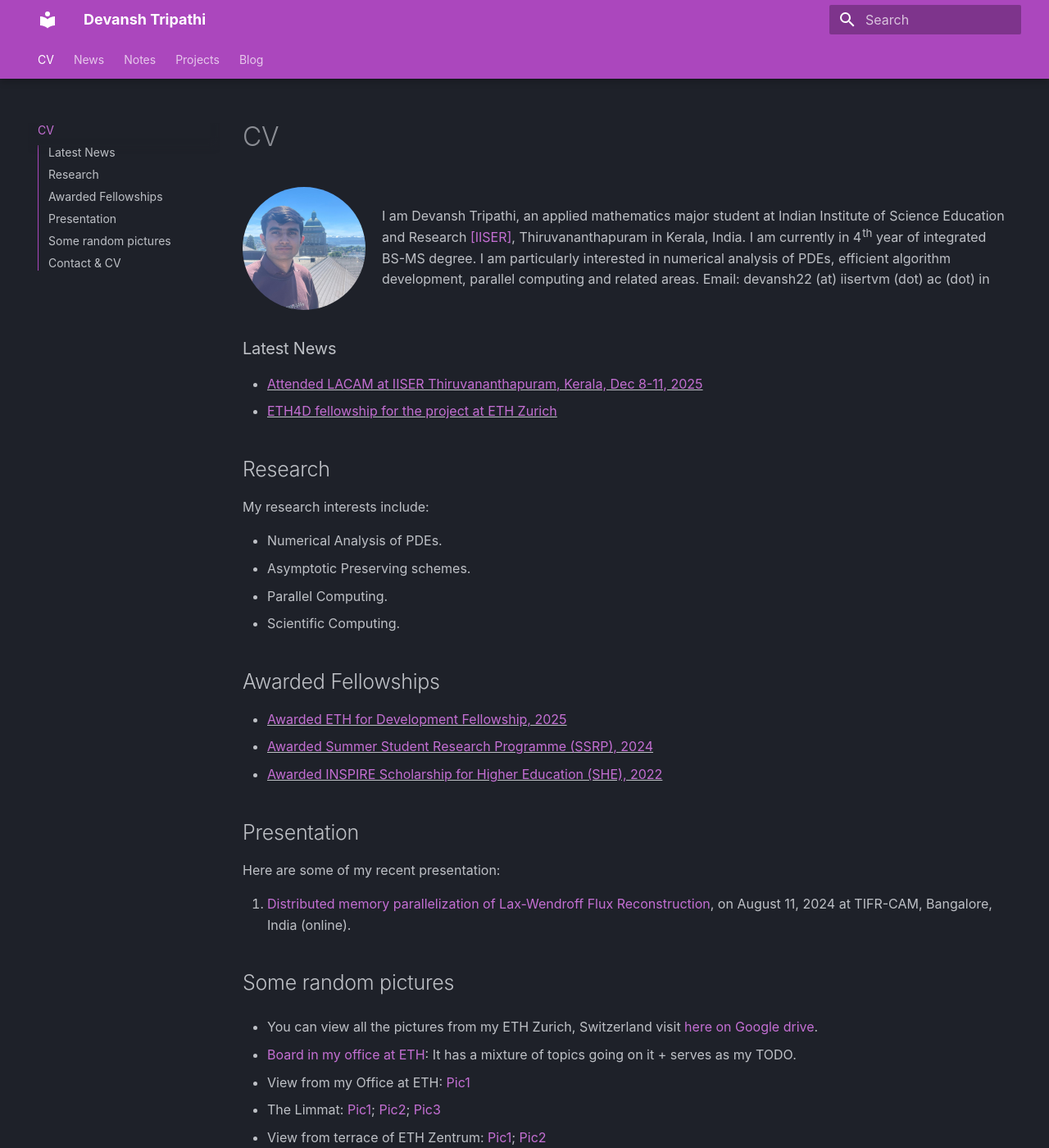
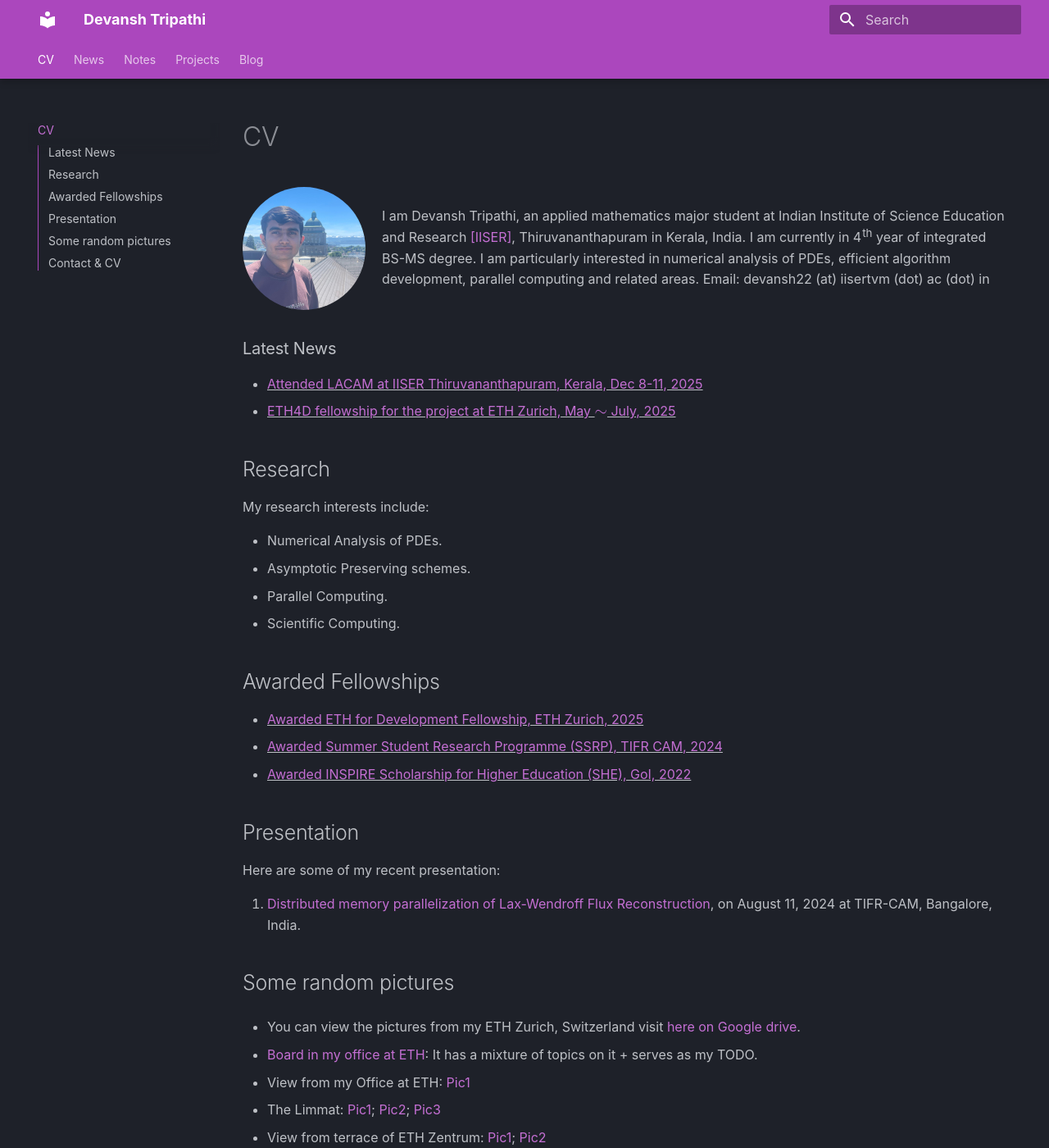
Before and after one commit to Devansh1106/devansh1106.github.io, an MkDocs documentation site: the page built from docs/index.md, in a window 1280 px wide and 1400 px high. Shown: the whole window at 82% size. Built offline with MkDocs 1.6.1 and Material for MkDocs 9.7.7, drawn with Linux system fonts in a browser that asks for light colours; some web fonts are replaced.

Commit message:
Details updated

```diff
--- a/docs/index.md
+++ b/docs/index.md
@@ -12,7 +12,7 @@
 ### Latest News
 <!-- **&gt;&gt;**  -->
 - <u>[Attended LACAM at IISER Thiruvananthapuram, Kerala, Dec 8-11, 2025](news/posts/2025-12-12-lacam25.md)</u>
-- <u>[ETH4D fellowship for the project at ETH Zurich](news/posts/2024-25-11-eth4d.md)</u>
+- <u>[ETH4D fellowship for the project at ETH Zurich, May $\sim$ July, 2025](news/posts/2024-25-11-eth4d.md)</u>
 
 
 ## Research
@@ -25,20 +25,20 @@ My research interests include:
 
 ## Awarded Fellowships
 
-- <u>[Awarded ETH for Development Fellowship, 2025](news/posts/2024-25-11-eth4d.md)</u>
-- <u>[Awarded Summer Student Research Programme (SSRP), 2024](news/posts/2023-25-04-ssrp_tifrcam.md)</u>
-- <u>[Awarded INSPIRE Scholarship for Higher Education (SHE), 2022](news/posts/2022-02-12-inspire_she.md)</u>
+- <u>[Awarded ETH for Development Fellowship, ETH Zurich, 2025](news/posts/2024-25-11-eth4d.md)</u>
+- <u>[Awarded Summer Student Research Programme (SSRP), TIFR CAM, 2024](news/posts/2023-25-04-ssrp_tifrcam.md)</u>
+- <u>[Awarded INSPIRE Scholarship for Higher Education (SHE), GoI, 2022](news/posts/2022-02-12-inspire_she.md)</u>
 
 ## Presentation
 Here are some of my recent presentation:
 
-1. [Distributed memory parallelization of Lax-Wendroff Flux Reconstruction](https://github.com/Devansh1106/internship_tifr_cam2024/blob/main/Presentation_TIFR_internship.pdf){target=_blank}, on August 11, 2024 at TIFR-CAM, Bangalore, India (online).
+1. [Distributed memory parallelization of Lax-Wendroff Flux Reconstruction](https://github.com/Devansh1106/internship_tifr_cam2024/blob/main/Presentation_TIFR_internship.pdf){target=_blank}, on August 11, 2024 at TIFR-CAM, Bangalore, India.
 
 ## Some random pictures
 
-- You can view all the pictures from my ETH Zurich, Switzerland visit [here on Google drive](https://drive.google.com/drive/u/0/folders/1eL0GdKCOjVxanKDfvhZueiFx6iIo2wgF).
+- You can view the pictures from my ETH Zurich, Switzerland visit [here on Google drive](https://drive.google.com/drive/u/0/folders/1eL0GdKCOjVxanKDfvhZueiFx6iIo2wgF).
 
-- [Board in my office at ETH](assets/board.jpg): It has a mixture of topics going on it + serves as my TODO.
+- [Board in my office at ETH](assets/board.jpg): It has a mixture of topics on it + serves as my TODO.
 - View from my Office at ETH: [Pic1](assets/schweiz/IMG_20250605_193728.jpg)
 - The Limmat: [Pic1](assets/schweiz/IMG_20250522_170132.jpg); [Pic2](assets/schweiz/IMG_20250515_184258.jpg); [Pic3](assets/schweiz/IMG_20250522_165358.jpg)
 - View from terrace of ETH Zentrum: [Pic1](assets/schweiz/IMG_20250530_123842.jpg); [Pic2](assets/schweiz/IMG_20250530_123839.jpg)
@@ -46,5 +46,5 @@ Here are some of my recent presentation:
 
 
 ## Contact & CV
-- Please download my curriculum vitae [here.](assets/CV_Devansh-6.pdf)
+- Please download my curriculum vitae [here.](assets/CV_Devansh.pdf)
 - Feel free to write an email to me [here](mailto:devansh22@iisertvm.ac.in){target=_blank}!
```
Also changed, not shown: docs/about.md (+1 -1 lines), docs/projects/index.md (+4 -5 lines), 2 other files.
